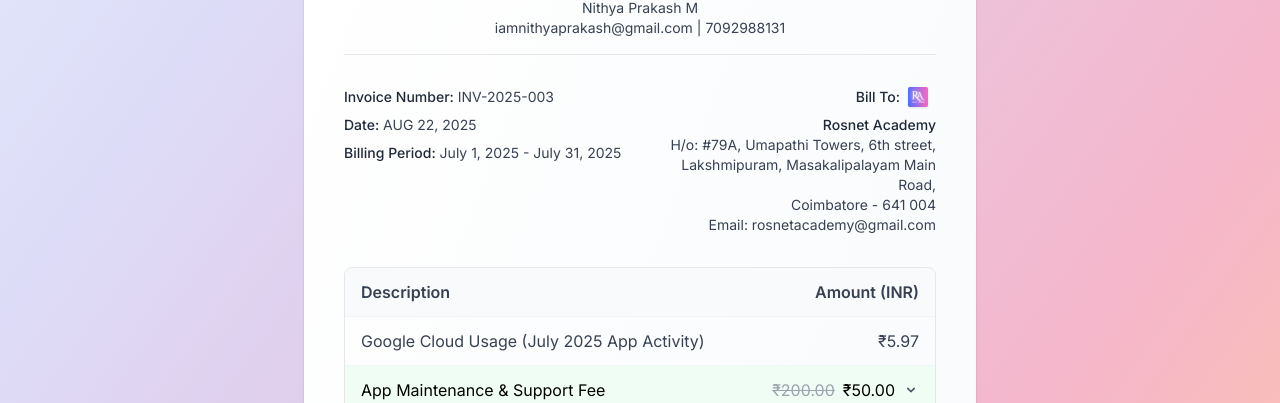
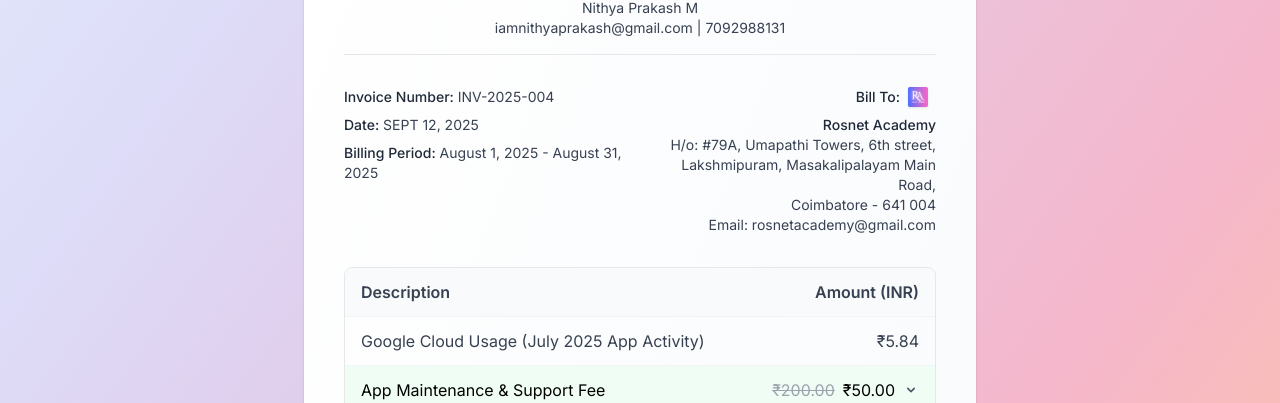
Before and after one commit to Nithyaprakash1/RosnetAcademyInvoice.github.io, a plain HTML site: page index.html in a window 1280 px wide. Shown: the part 198-601 px from the top of the page. Drawn offline with nearby package versions, Linux system fonts and the light colour scheme.

Commit message:
Update index.html

```diff
--- a/index.html
+++ b/index.html
@@ -228,11 +228,11 @@
 <script>
 window.onload = function() {
     const INVOICE_DATA = {
-        invoiceNumber: "INV-2025-003",
-        invoiceDate: "AUG 22, 2025",
-        billingPeriodStart: "July 1, 2025",
-        billingPeriodEnd: "July 31, 2025",
-        cloudCost: 5.97,
+        invoiceNumber: "INV-2025-004",
+        invoiceDate: "SEPT 12, 2025",
+        billingPeriodStart: "August 1, 2025",
+        billingPeriodEnd: "August 31, 2025",
+        cloudCost: 5.84,
         appMaintenanceOriginal: 200.00, // Change this: Set to 0.00 for "Free!" or a numeric value for price/discount
         appMaintenanceDiscounted: 50.00, // Change this: Set to 0.00 if free, or the discounted amount
         websiteMaintenanceOriginal: 10.00, // Change this: Set to 0.00 to always show "Free!" in the main line item if discounted is also 0
```
